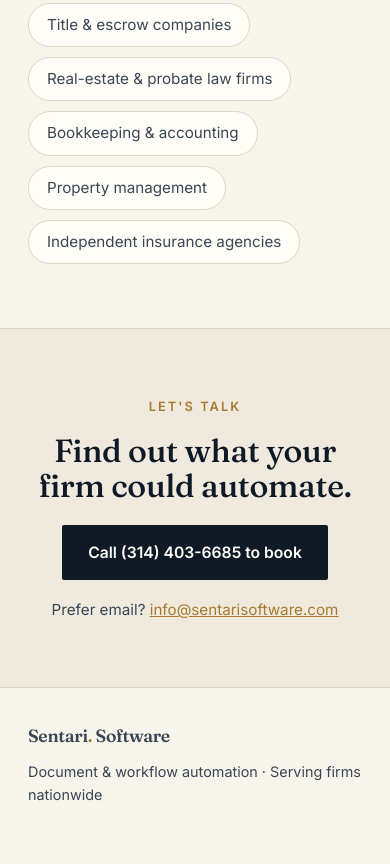
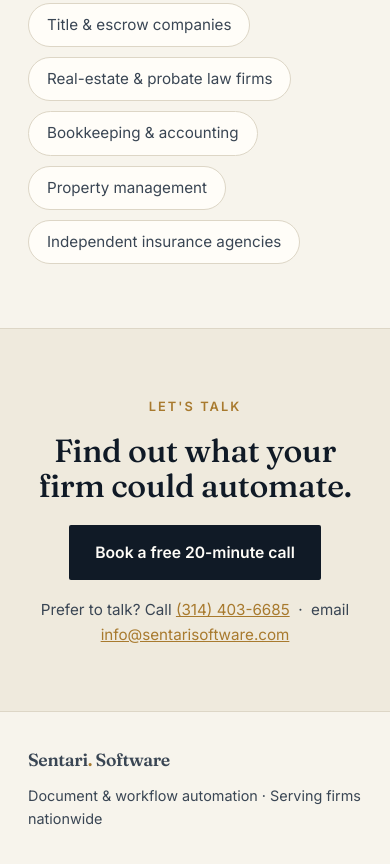
Before and after one commit to sentarisoftware/sentarisoftware.github.io, a plain HTML site: page index.html in a window 390 px wide. Shown: the part 5400-6264 px from the top of the page. Before the commit the page ends 6240 px from the top, so only its background shows below. Drawn offline with Linux system fonts and the light colour scheme.

Commit message:
site: wire Cal.com scheduler into all Book-a-call buttons; phone+email as alternates

```diff
--- a/index.html
+++ b/index.html
@@ -138,7 +138,7 @@
 
 <nav><div class="wrap">
   <div class="logo">Sentari<span>.</span></div>
-  <a class="cta" href="#contact">Book a free call →</a>
+  <a class="cta" href="https://cal.com/cartrel-james-dwefpy/free-20-minute-call" target="_blank" rel="noopener">Book a free call →</a>
 </div></nav>
 
 <header class="hero"><div class="wrap"><div class="grid">
@@ -147,7 +147,7 @@
     <h1>Stop retyping. Stop chasing paper.</h1>
     <p class="lede">Sentari builds the automations that read your incoming documents, pull the data, and route everything into one clean, tracked workflow.</p>
     <div class="actions">
-      <a class="btn" href="#contact">Book a free 20-minute call</a>
+      <a class="btn" href="https://cal.com/cartrel-james-dwefpy/free-20-minute-call" target="_blank" rel="noopener">Book a free 20-minute call</a>
       <a class="btn btn-ghost" href="https://demo.sentarisoftware.com">See it working</a>
     </div>
   </div>
@@ -235,8 +235,8 @@
 <section class="final" id="contact"><div class="wrap">
   <span class="kicker">Let's talk</span>
   <h2>Find out what your firm could automate.</h2>
-  <a class="btn" href="tel:+13144036685">Call (314) 403-6685 to book</a>
-  <p class="contact">Prefer email? <a href="mailto:info@sentarisoftware.com" style="color:var(--gold)">info@sentarisoftware.com</a></p>
+  <a class="btn" href="https://cal.com/cartrel-james-dwefpy/free-20-minute-call" target="_blank" rel="noopener">Book a free 20-minute call</a>
+  <p class="contact">Prefer to talk? Call <a href="tel:+13144036685" style="color:var(--gold)">(314) 403-6685</a> &nbsp;·&nbsp; email <a href="mailto:info@sentarisoftware.com" style="color:var(--gold)">info@sentarisoftware.com</a></p>
 </div></section>
 
 <footer><div class="wrap" style="display:flex;justify-content:space-between;flex-wrap:wrap;gap:10px;width:100%">
```
